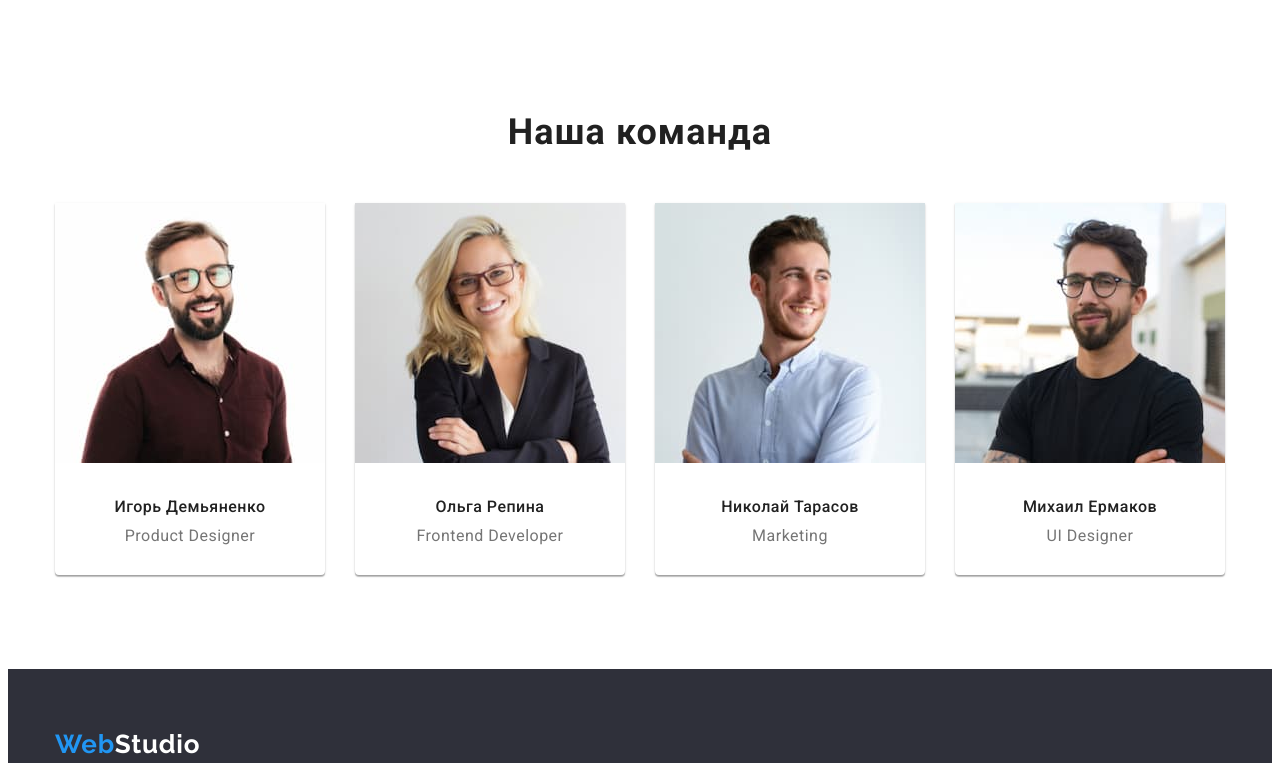
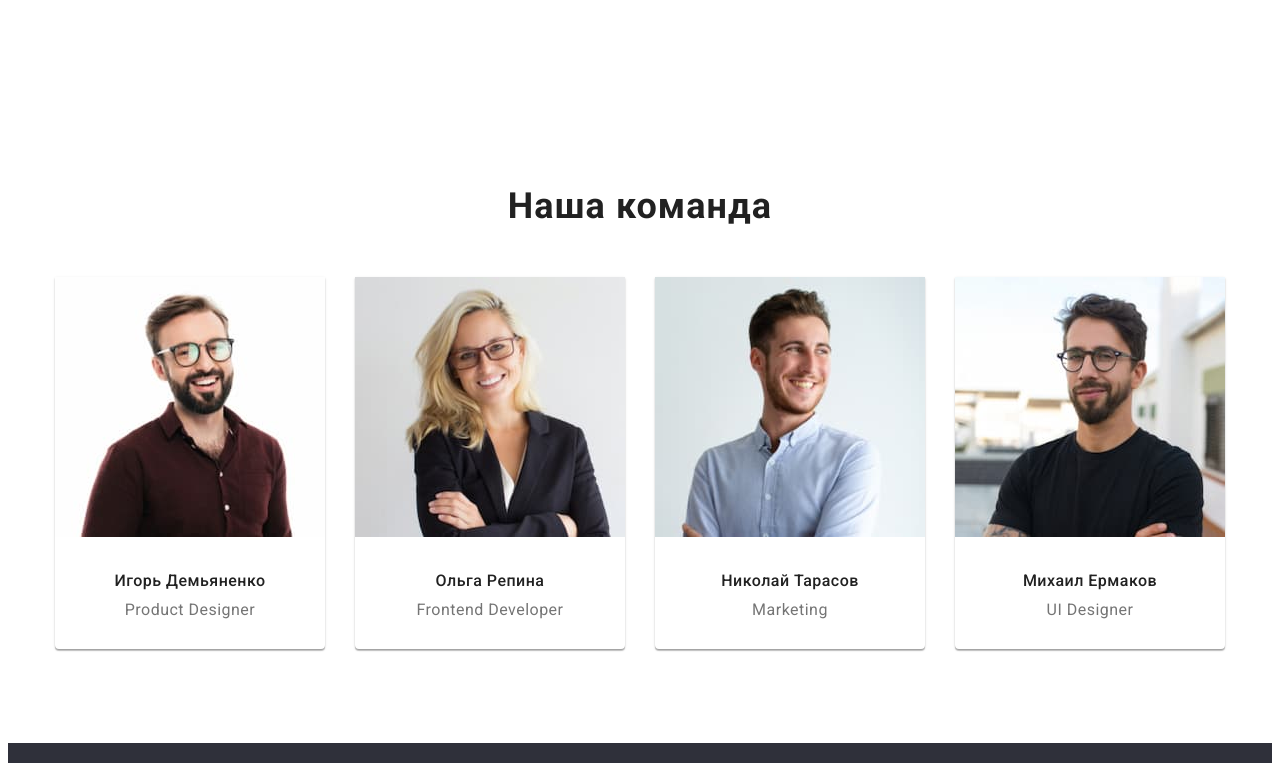
Before and after one commit to vtyshchenko/goit-markup-hw-03, a plain HTML site: page index.html in a window 1280 px wide. Shown: the part 1408-2171 px from the top of the page. Drawn offline with Linux system fonts and the light colour scheme.

Commit message:
bugfix and refactoring

```diff
--- a/css/style.css
+++ b/css/style.css
@@ -163,8 +163,7 @@ body {
 }
 /* ################### END FOOTER ################### */
 
-/* ################### INDEX HTML ################### */
-
+/* ******************* INDEX HTML ******************* */
 /* ################### HERO ################### */
 
 .hero {
@@ -284,7 +283,7 @@ body {
 /* ################### TEAM ################### */
 .team {
   /* background-color: #f5f4fa; */
-  padding-top: 20px;
+  padding-top: 94px;
   padding-bottom: 94px;
 }
 
@@ -341,7 +340,6 @@ body {
 }
 
 /* ################### END TEAM ################### */
-
 /* **************** END INDEX HTML **************** */
 
 /* **************** PORTFOLIO HTML **************** */
```
